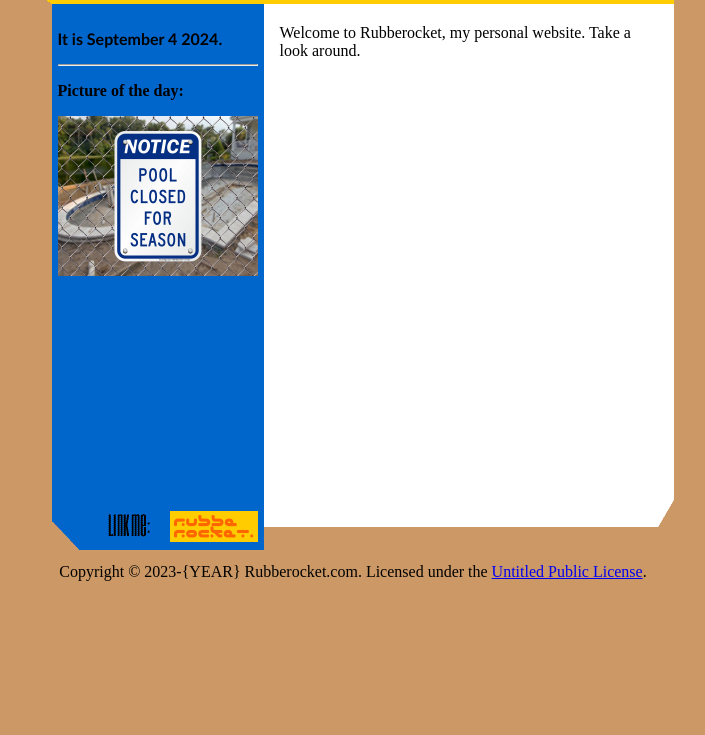
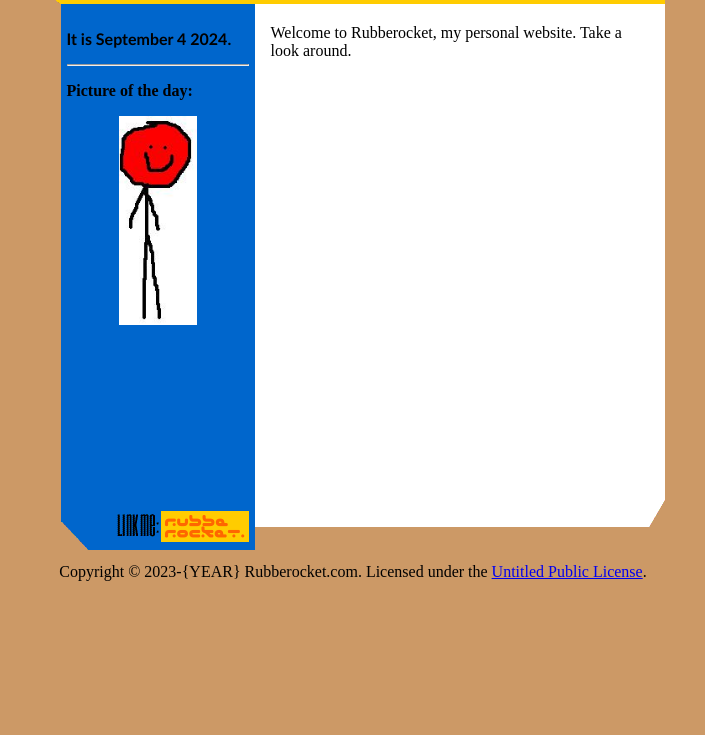
Before and after one commit to rubberocket/oldeyrocketo, a plain HTML site: page sitedir/index.html in a window 1280 px wide. Shown: the part 65-800 px from the top of the page, without its empty margins (287-992 px from the left). Drawn offline with Linux system fonts and the light colour scheme.

Commit message:
p.o.t.d.

```diff
--- a/sitedir/index.html
+++ b/sitedir/index.html
@@ -107,7 +107,7 @@
 	<hr>
 	<!-- InstanceBeginEditable name="sidebar" -->
 	<p><strong>Picture of the day:</strong> </p>
-	<p><img src="resources/images/p.o.t.d/potd_2024_09_04.jpg" alt="Picture of the day 2024/09/03" width="200" height="160"></p>
+	<p align="center"><img src="resources/images/p.o.t.d/potd_2024_09_05.jpg" alt="Picture of the day 2024/09/03" width="78" height="209"></p>
 	<!-- InstanceEndEditable --></td>
     <!-- end sidebar content -->
     <td rowspan="8" bgcolor="#0066CC"></td>
```
Also changed, not shown: sitedir/resources/images/p.o.t.d/potd_2024_09_05.jpg (added).
